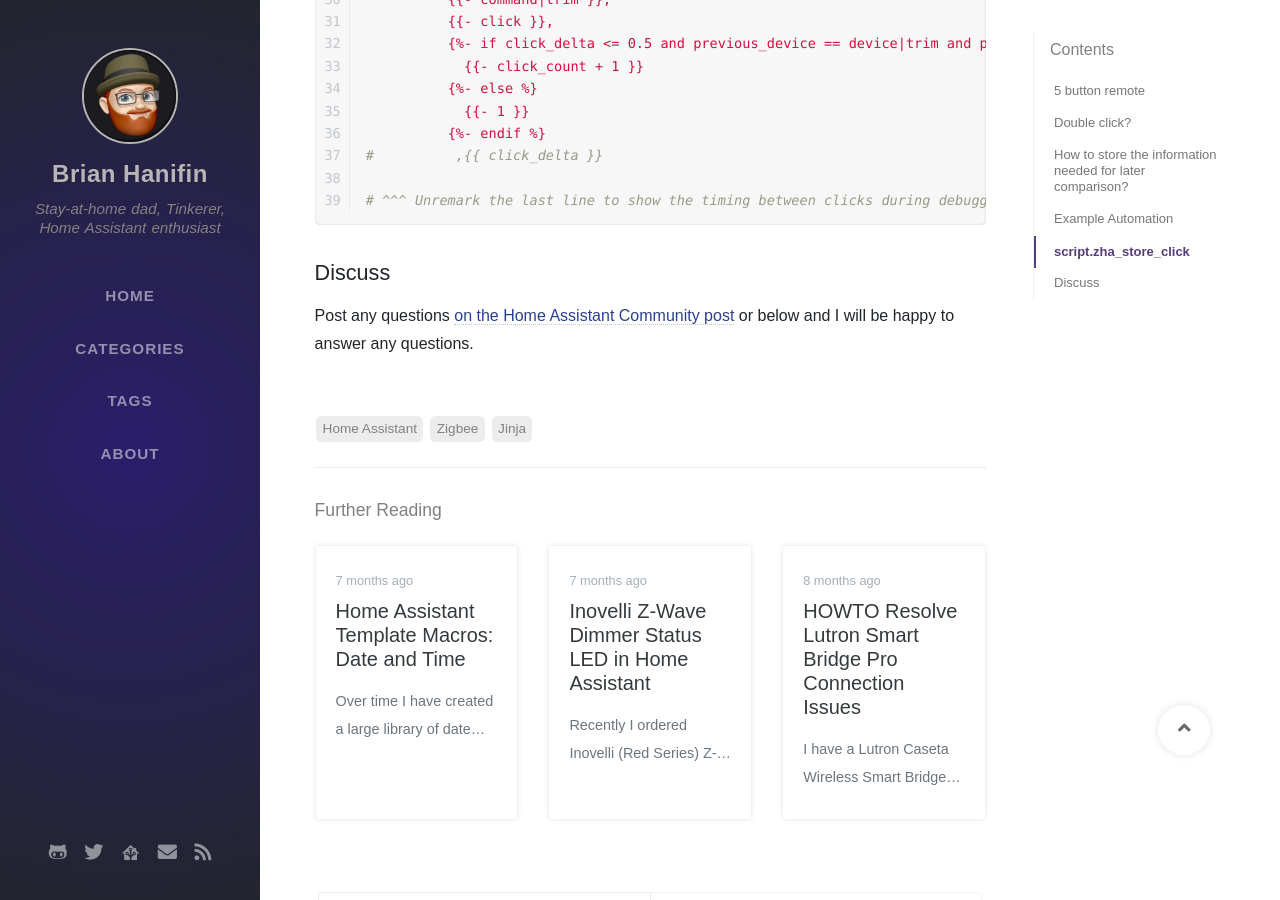
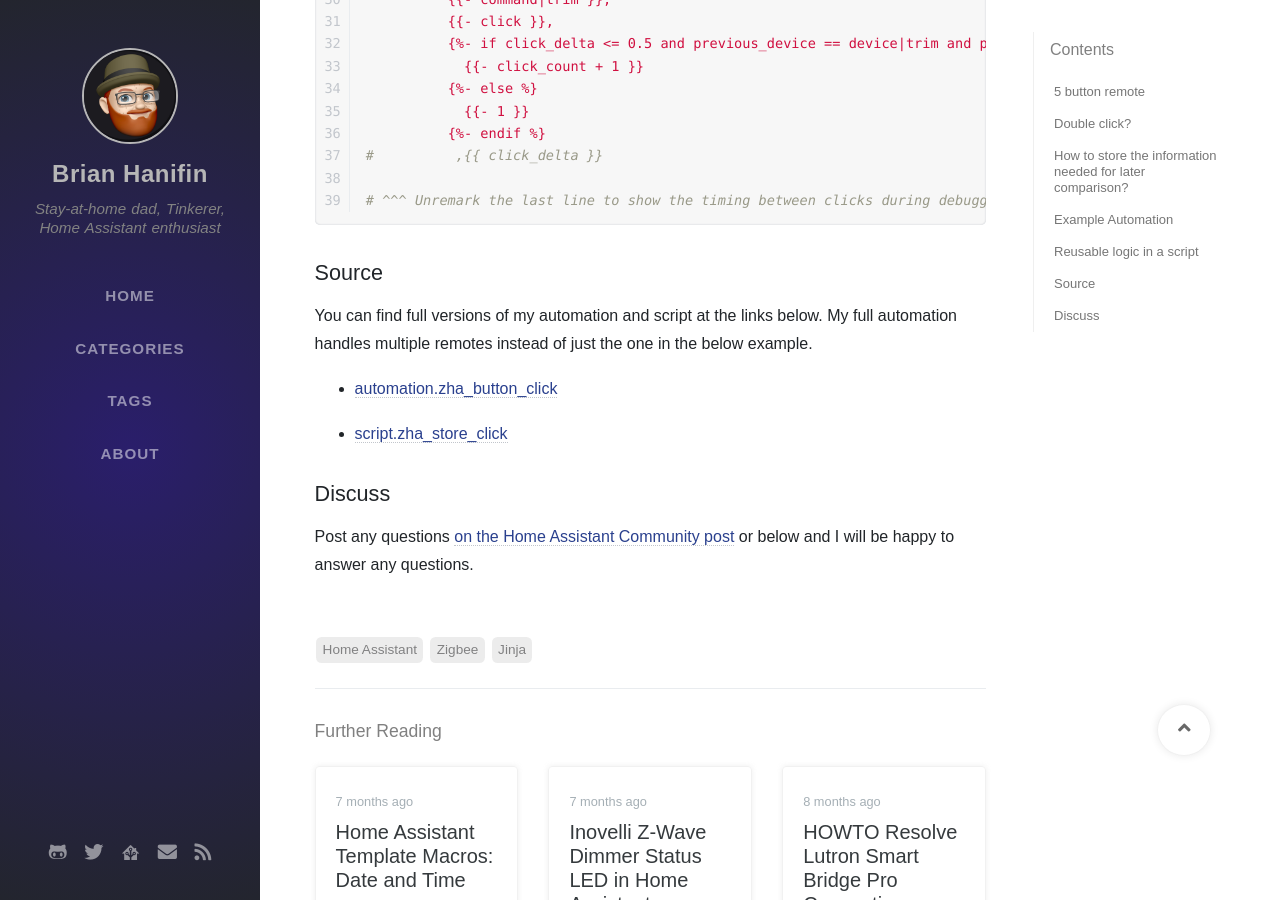
Before and after one commit to brianhanifin/brianhanifin.com, a Jekyll site: the page built from _posts/2020-09-04-zigbee-home-automation-home-assistant-ikea-tradfri-double-click.md, in a window 1280 px wide and 900 px high, scrolled down 4877 px. Built offline with Jekyll 4.4.1, drawn with Linux system fonts in a browser that asks for light colours; nearby versions of some CDN libraries; some web fonts are replaced; comment, search, counter and statistics services are not loaded; some of the changed text lies outside the part shown.

Commit message:
Update 2020-09-04-zigbee-home-automation-home-assistant-ikea-tradfri-double-click.md
Add links to full automation and script files on GitHub.

````diff
--- a/_posts/2020-09-04-zigbee-home-automation-home-assistant-ikea-tradfri-double-click.md
+++ b/_posts/2020-09-04-zigbee-home-automation-home-assistant-ikea-tradfri-double-click.md
@@ -152,7 +152,7 @@ automation:
       ##########################################################
 {% endraw %}```
 
-## script.zha_store_click
+## Reusable logic in a script
 
 ```{% raw %}
 # The click data is stored in CSV fomat in the order: device_ieee, command, click, click_count
@@ -196,6 +196,13 @@ script:
 # ^^^ Unremark the last line to show the timing between clicks during debugging.
 {% endraw %}```
 
+## Source
+You can find full versions of my automation and script at the links below. My full automation handles multiple
+remotes instead of just the one in the below example.
+ * [automation.zha_button_click](https://github.com/brianhanifin/Home-Assistant-Config/blob/0b8fe58881201655cce7a56e4317d5b221b869b3/automations/buttons/zha_button_click.yaml)
+
+ * [script.zha_store_click](https://github.com/brianhanifin/Home-Assistant-Config/blob/0b8fe58881201655cce7a56e4317d5b221b869b3/scripts/buttons/zha_store_click.yaml)
+
 ## Discuss
 
 Post any questions [on the Home Assistant Community post](https://community.home-assistant.io/t/ikea-tradfri-remote-zha-double-and-triple-click/224535) or below and I will be happy to answer any questions.
````
